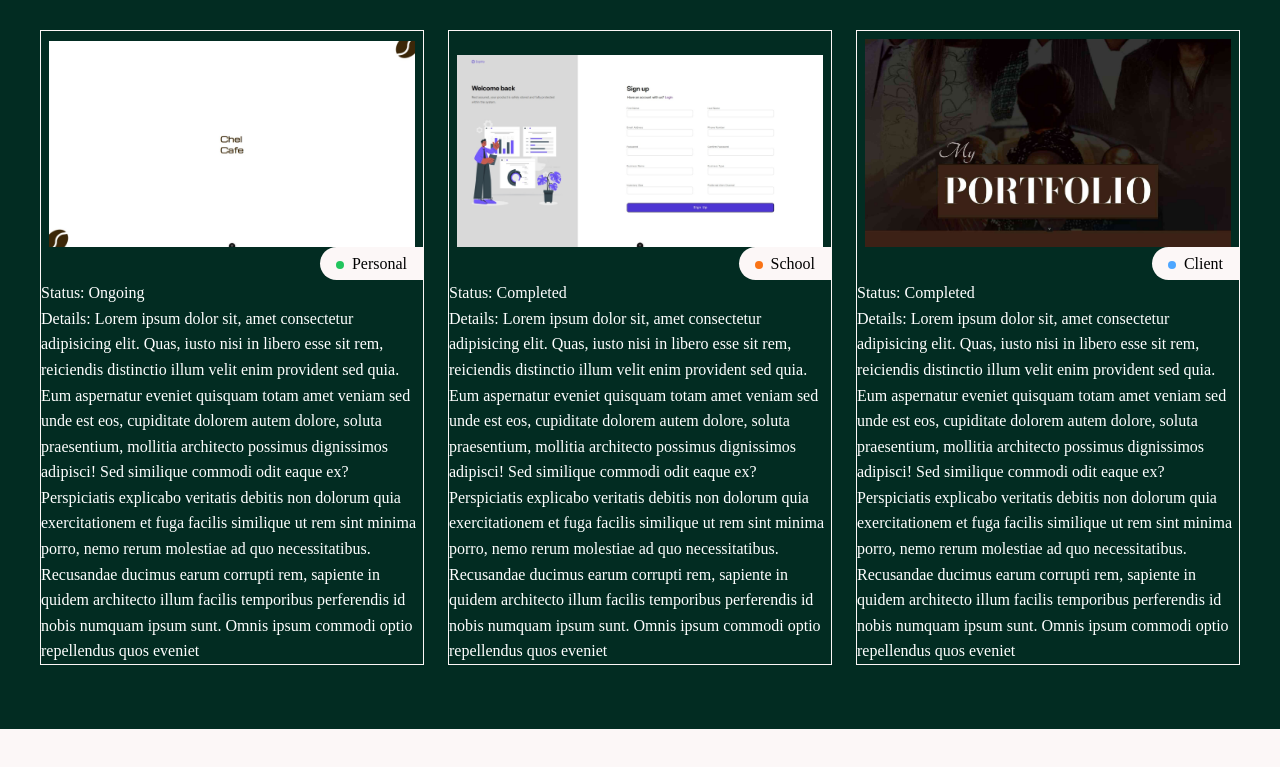
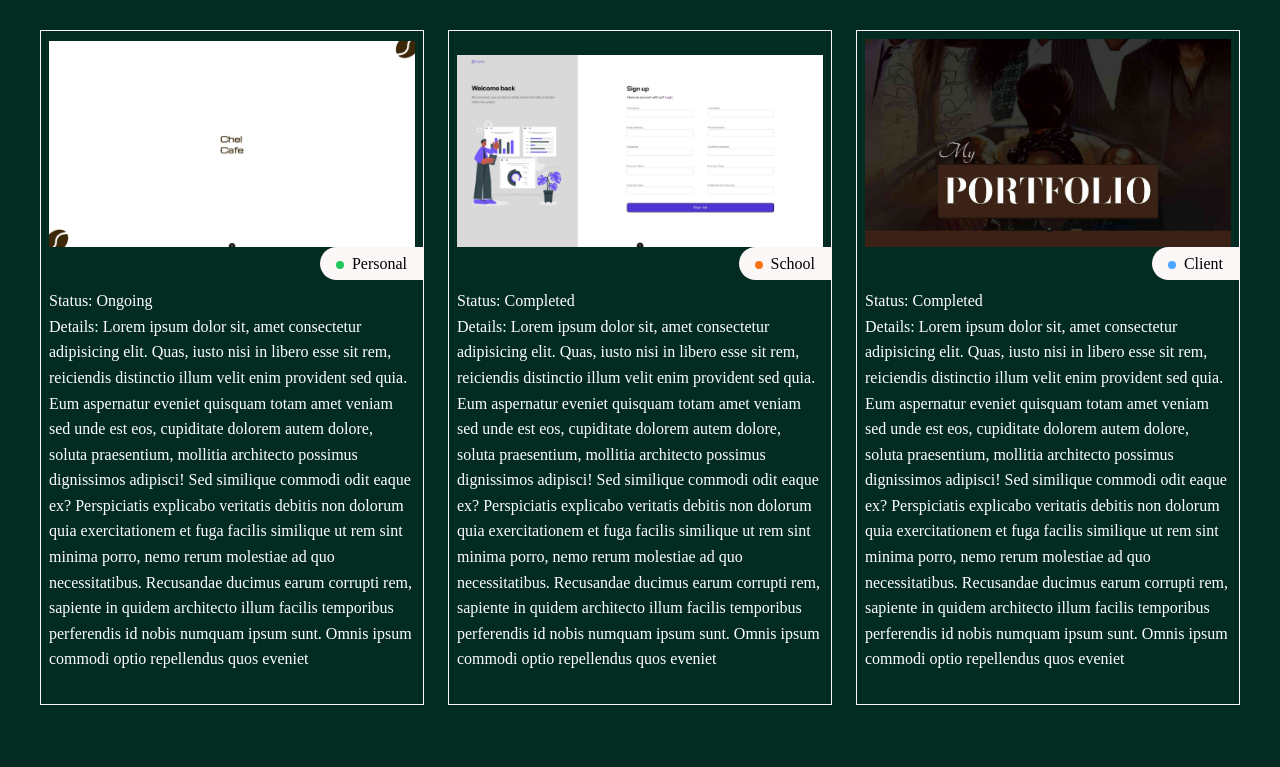
Before and after one commit to Lovethrech/my-main-portfolio, a Vue app: page / in a window 1280 px wide. Shown: the part 1633-2400 px from the top of the page. Before the commit the page ends 2362 px from the top, so only its background shows below. Built offline with nearby package versions, Linux system fonts and the light colour scheme.

Commit message:
working on the home-about components.

```diff
--- a/src/components/home/project/HomeProjectBox.vue
+++ b/src/components/home/project/HomeProjectBox.vue
@@ -74,5 +74,6 @@ const {homeProjectBoxDescItems}=defineProps(['homeProjectBoxDescItems']);
 }
 .home-project-box-project-desc{
     color: #ffffff;
+    margin:1vh 1vh 4vh;
 }
 </style>
```
